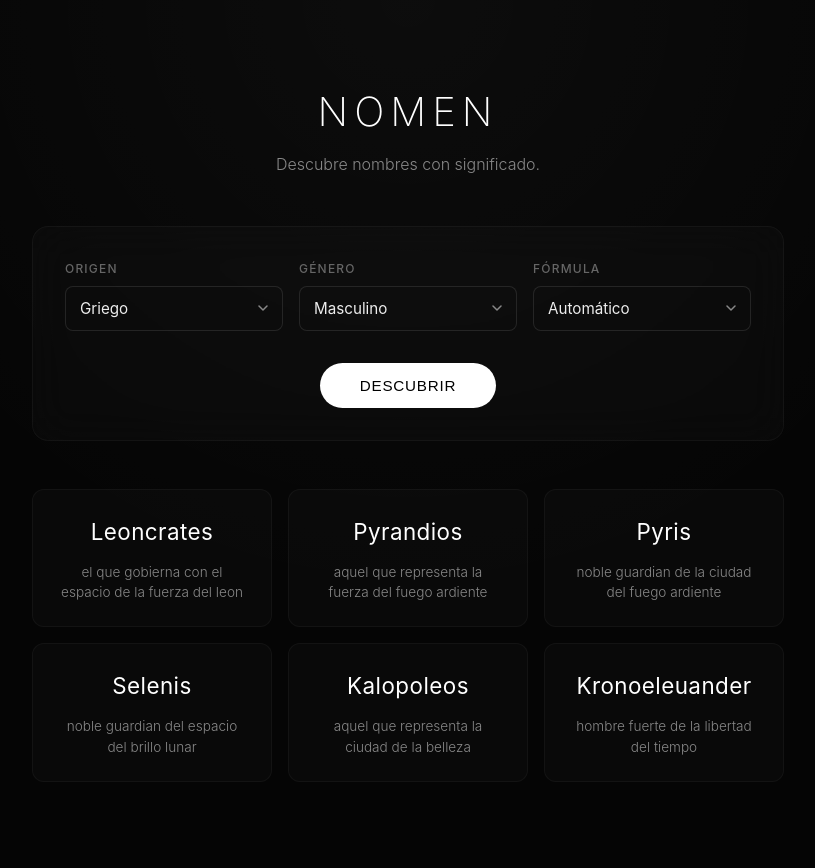
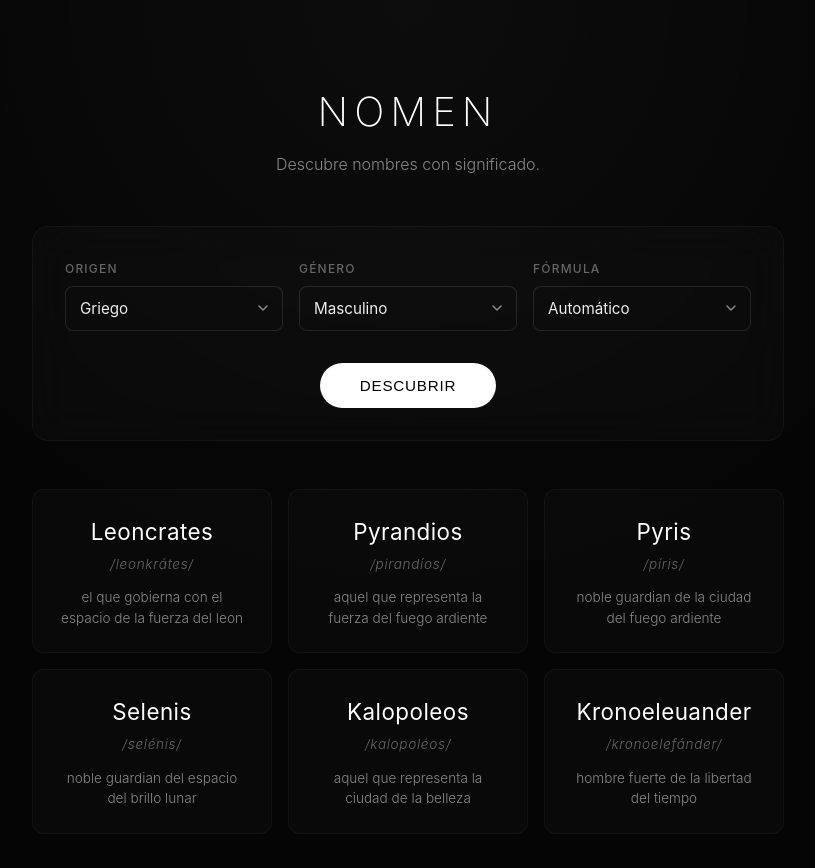
Before and after one commit to AndreaGonRod/generator, a React (Vite) app: page / in a window 1280 px wide. Shown: the top 868 px of the page, without its empty margins (232-1047 px from the left). Built offline with nearby package versions, Linux system fonts and the light colour scheme.

Commit message:
feat: implement name generator interface and generation logic

```diff
--- a/src/App.css
+++ b/src/App.css
@@ -227,11 +227,20 @@ select:focus, input:focus {
 }
 
 .card h2 {
-  margin: 0 0 12px;
+  margin: 0 0 4px;
   font-size: 1.4rem;
   font-weight: 400;
   color: #fff;
   letter-spacing: 0.02em;
+}
+
+.ipa {
+  display: block;
+  font-size: 0.85rem;
+  color: #666;
+  margin-bottom: 12px;
+  font-style: italic;
+  letter-spacing: 0.05em;
 }
 
 .card p {
--- a/src/App.jsx
+++ b/src/App.jsx
@@ -451,6 +451,7 @@ function App() {
           {names.map((item) => (
             <div key={item.id} className="card">
               <h2>{item.name}</h2>
+              {item.ipa && <span className="ipa">/{item.ipa}/</span>}
               {item.meaning && <p>{item.meaning}</p>}
             </div>
           ))}
--- a/src/nameGenerator.js
+++ b/src/nameGenerator.js
@@ -239,6 +239,7 @@ function buildName(parts) {
   return {
     id: `${name}-${parts.index}`,
     name,
+    ipa: generateIPA(name, parts.style),
     gender: parts.gender || 'NEUTER',
     meaning,
     formula: formulaLabel(parts.formula),
@@ -313,3 +314,67 @@ function formulaLabel(formula) {
     F6: 'Formula 6: Prefijo + Conector + Infijo + Conector + Sufijo'
   }[formula || 'F1'];
 }
+
+function generateIPA(name, style) {
+  let ipa = name.toLowerCase();
+
+  if (style === 'GREEK') {
+    ipa = ipa
+      .replace(/ai/g, 'e')
+      .replace(/ei/g, 'i')
+      .replace(/oi/g, 'i')
+      .replace(/ou/g, 'u')
+      .replace(/au/g, 'af')
+      .replace(/eu/g, 'ef')
+      .replace(/ph/g, 'f')
+      .replace(/th/g, 'θ')
+      .replace(/ch/g, 'x')
+      .replace(/y/g, 'i')
+      .replace(/c/g, 'k')
+      .replace(/x/g, 'ks');
+  } else if (style === 'NORDIC') {
+    ipa = ipa
+      .replace(/ei/g, 'eɪ')
+      .replace(/au/g, 'aʊ')
+      .replace(/th/g, 'θ')
+      .replace(/j/g, 'j')
+      .replace(/y/g, 'y')
+      .replace(/v/g, 'v')
+      .replace(/ö/g, 'ø')
+      .replace(/o/g, 'o')
+      .replace(/rs/g, 'ʂ')
+      .replace(/rn/g, 'rn');
+  } else {
+    ipa = ipa
+      .replace(/ai/g, 'e')
+      .replace(/ou/g, 'u')
+      .replace(/ph/g, 'f')
+      .replace(/th/g, 'θ')
+      .replace(/ch/g, 'x')
+      .replace(/y/g, 'i');
+  }
+
+  // Accent logic (using standard Spanish tildes instead of IPA stress marks for readability)
+  const accents = { 'a': 'á', 'e': 'é', 'i': 'í', 'o': 'ó', 'u': 'ú', 'y': 'ý', 'ø': 'ǿ', 'θ': 'θ' };
+
+  // Find all vowel characters
+  const vowelsMatches = [...ipa.matchAll(/[aeiouyø]/g)];
+  if (vowelsMatches.length >= 2) {
+    // Penultimate syllable stress
+    const penultMatch = vowelsMatches[vowelsMatches.length - 2];
+    const char = penultMatch[0];
+    const index = penultMatch.index;
+    if (accents[char]) {
+      ipa = ipa.substring(0, index) + accents[char] + ipa.substring(index + 1);
+    }
+  } else if (vowelsMatches.length === 1) {
+    const match = vowelsMatches[0];
+    const char = match[0];
+    const index = match.index;
+    if (accents[char]) {
+      ipa = ipa.substring(0, index) + accents[char] + ipa.substring(index + 1);
+    }
+  }
+
+  return ipa;
+}
```
